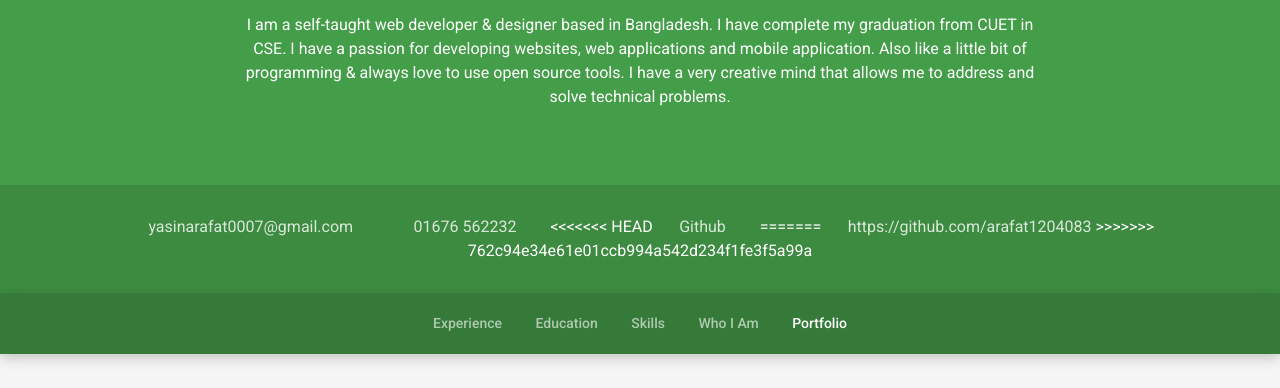
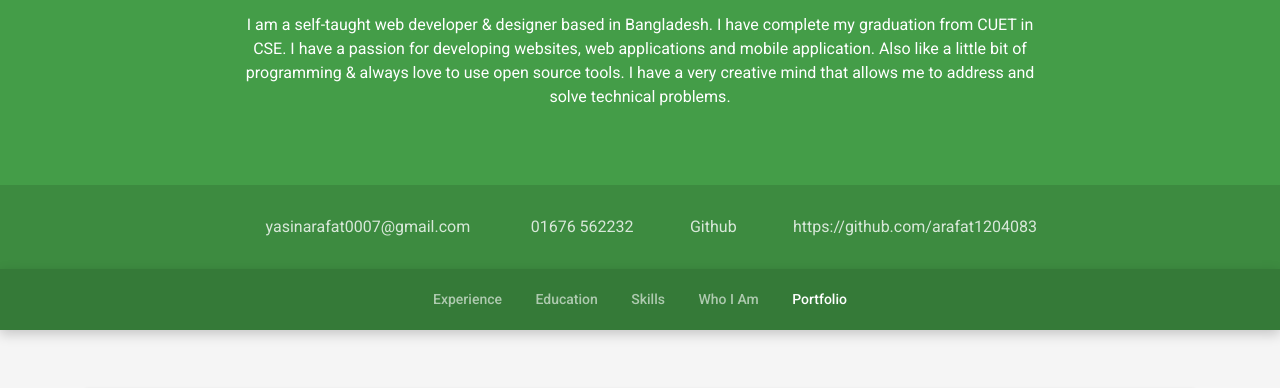
Before and after one commit to arafat1204083/arafat1204083.github.io, a plain HTML site: page index.html in a window 1280 px wide. Shown: the part 389-777 px from the top of the page. Drawn offline with Linux system fonts and the light colour scheme.

Commit message:
Update index.html

```diff
--- a/index.html
+++ b/index.html
@@ -56,11 +56,8 @@
                 <ul class="list-inline">
                     <li class="email list-inline-item"><i class="fa fa-envelope"></i><a href="mailto:rejaulcuet88@gmail.com">yasinarafat0007@gmail.com</a></li>
                     <li class="list-inline-item"><i class="fa fa-phone"></i> <a href="tel: 01676562232">01676 562232</a></li>
-<<<<<<< HEAD
                     <li class="website list-inline-item"><i class="fa fa-globe"></i><a href="https://github.com/arafat1204083" target="_blank">Github</a></li>
-=======
                     <li class="website list-inline-item"><i class="fa fa-globe"></i><a href="https://github.com/arafat1204083" target="_blank">https://github.com/arafat1204083</a></li>
->>>>>>> 762c94e34e61e01ccb994a542d234f1fe3f5a99a
                 </ul>
             </div><!--//container-->
         </div><!--//contact-info-->
```
